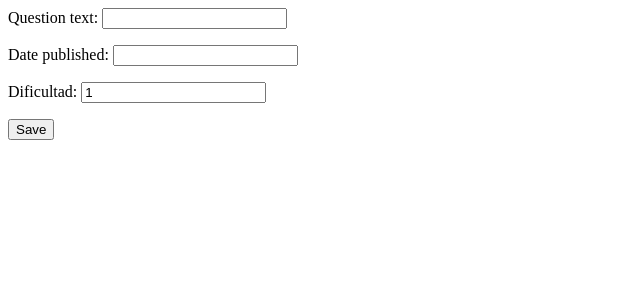
After one commit to KasbekGaz/RetoDjangoInterview, a Django app: page /polls/question/add/ in a window 1280 px wide. The commit adds this page. Shown: the top 300 px of the page, without its empty margins (0-640 px from the left). Run offline with Django 5.2, Linux system fonts and the light colour scheme.

Commit message:
Add dificultad atributo, vistas, urls y templates

```diff
--- /dev/null
+++ b/polls/forms.py
@@ -0,0 +1,10 @@
+# libreria de formularios por defecto
+from django import forms
+#importamos el modelo
+from .models import Question
+
+
+class QuestionForm(forms.ModelForm):
+    class Meta:
+        model = Question
+        fields = ['question_text', 'pub_date', 'dificultad']
--- a/polls/models.py
+++ b/polls/models.py
@@ -1,12 +1,16 @@
 import datetime
 from django.db import models
 from django.utils import timezone
+from django.core.validators import MinValueValidator, MaxValueValidator
 # Create your models here.
 
 
 class Question(models.Model):
     question_text = models.CharField(max_length=200)
     pub_date = models.DateTimeField("date published")
+    dificultad = models.IntegerField(
+        validators = [MinValueValidator(1), MaxValueValidator(10)], default=1
+    )
 
     def was_published_recently(self):
         return self.pub_date >= timezone.now() - datetime.timedelta(days=1)
--- a/polls/templates/polls/details.html
+++ b/polls/templates/polls/details.html
@@ -1,7 +1,10 @@
 <form action="{% url 'polls:vote' question.id %}" method="post">
     {% csrf_token %}
     <fieldset>
-        <legend><h1>{{ question.question_text }}</h1></legend>
+        <legend>
+            <h1>{{ question.question_text }}</h1>
+            <p> Dificultad: {{ question.dificultad }} </p>
+        </legend>
         {% if error_message %}<p><strong>{{ error_message }}</strong></p>{% endif %}
         {% for choice in question.choice_set.all %}
             <input type="radio" name="choice" id="choice{{ forloop.counter }}" value="{{ choice.id }}">
--- /dev/null
+++ b/polls/templates/polls/question_form.html
@@ -0,0 +1,5 @@
+<form method="post">
+    {% csrf_token %}
+    {{ form.as_p }}
+    <button type="submit">Save</button>
+</form>
--- a/polls/urls.py
+++ b/polls/urls.py
@@ -1,6 +1,5 @@
 from django.urls import path
 from . import views
-
 
 app_name="polls"
 urlpatterns = [
@@ -8,4 +7,6 @@ urlpatterns = [
     path("<int:pk>/", views.DetailView.as_view(), name="detail"),
     path("<int:pk>/results/", views.ResultsView.as_view(), name="results"),
     path("<int:question_id>/vote/", views.vote, name="vote"),
+    path('question/add/', views.QuestionCreateView.as_view(), name='question_add'), #crear
+    path('question/<int:pk>/edit/', views.QuestionUpdateView.as_view(), name='question_edit'),
 ]
--- a/polls/views.py
+++ b/polls/views.py
@@ -4,16 +4,12 @@ from django.db.models import F
 from django.http import HttpResponseRedirect
 #from django.template import loader
 from .models import Question, Choice
-from django.urls import reverse
+from django.urls import reverse, reverse_lazy
 from django.views import generic
+from django.views.generic.edit import CreateView, UpdateView
+from .forms import QuestionForm
 
 # pagina principal
-'''
-def index(request):
-    latest_question_list = Question.objects.order_by("-pub_date")[:5]
-    context = {"latest_question_list": latest_question_list}
-    return render(request, "polls/index.html", context)
-'''
 class IndexView(generic.ListView):
     template_name = "polls/index.html"
     context_object_name = "latest_question_list"
@@ -23,21 +19,11 @@ class IndexView(generic.ListView):
         return Question.objects.order_by("-pub_date")[:5]
 
 # detalles
-'''
-def detail(request, question_id):
-    question = get_object_or_404(Question, pk=question_id)
-    return render(request, "polls/details.html", {"question": question})
-'''
 class DetailView(generic.DetailView):
     model = Question
     template_name = "polls/details.html"
 
 # resultados
-'''
-def results(request, question_id):
-    question = get_object_or_404(Question, pk=question_id)
-    return render(request, "polls/results.html", {"question":question})
-'''
 class ResultsView(generic.DetailView):
     model = Question
     template_name = "polls/results.html"
@@ -60,7 +46,18 @@ def vote(request, question_id):
     else:
         selected_choice.votes = F("votes") + 1
         selected_choice.save()
-        #Siempre devuelve un HttpResponseRedirect después de tratar con éxito
-        # con los datos POST esto evita que los datos se publiquen dos veces si
-        #el usuario presiona el botón Atrás
+        #Aqui se evita que los resultados se muestren dos veces si el usuario usa el botón atrás
         return HttpResponseRedirect(reverse("polls:results", args=(question.id,)))
+
+# Formulario de crear y actualizar.
+class QuestionCreateView(CreateView):
+    model = Question
+    form_class = QuestionForm
+    template_name = "polls/question_form.html"
+    success_url = reverse_lazy("polls:index") #redirige al index
+
+class QuestionUpdateView(UpdateView):
+    model = Question
+    form_class = QuestionForm
+    template_name = "polls/question_form.html"
+    success_url = reverse_lazy("polls:index")
```
Also changed, not shown: polls/templates/polls/index.html (+6 -1 lines).
